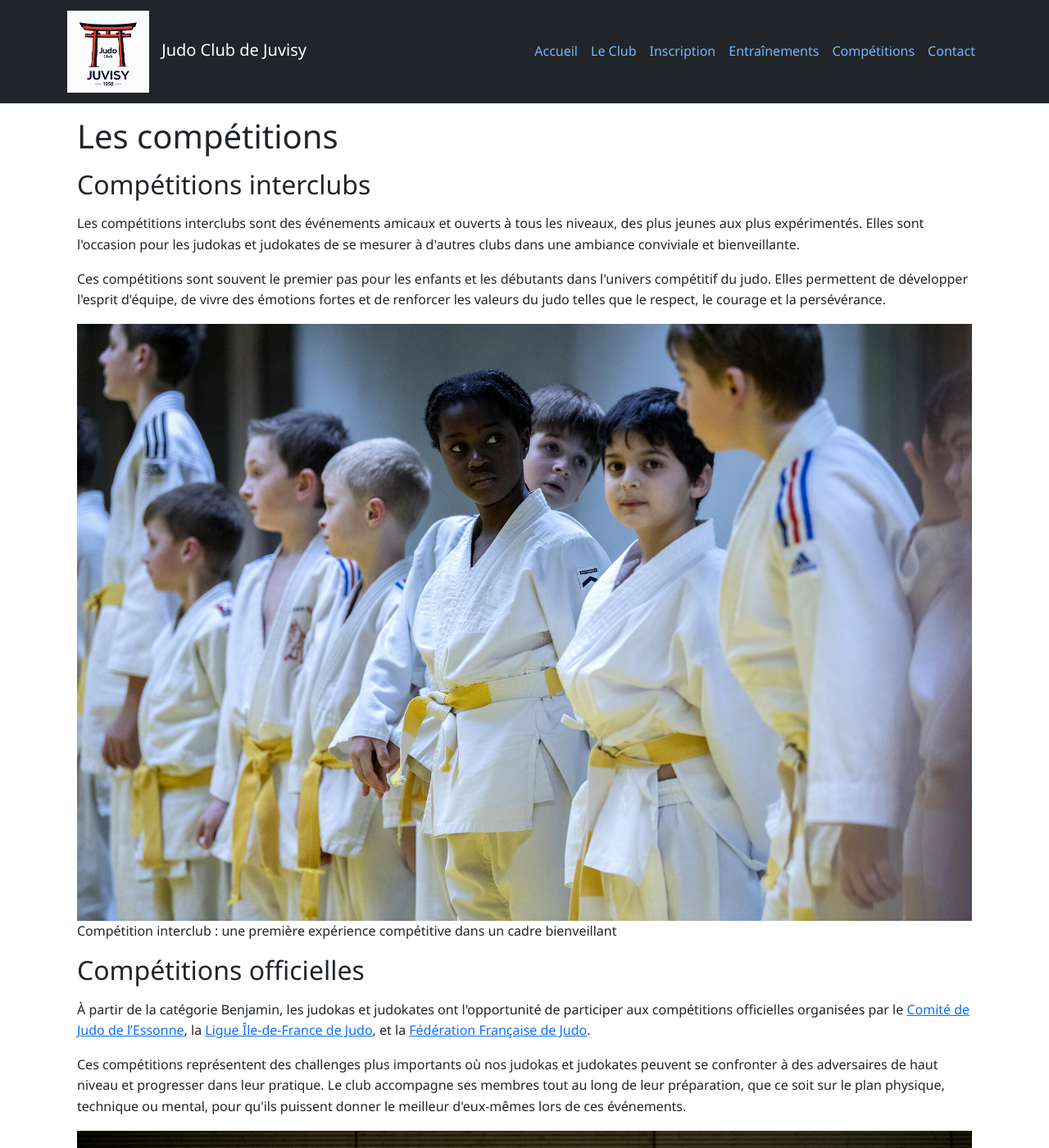
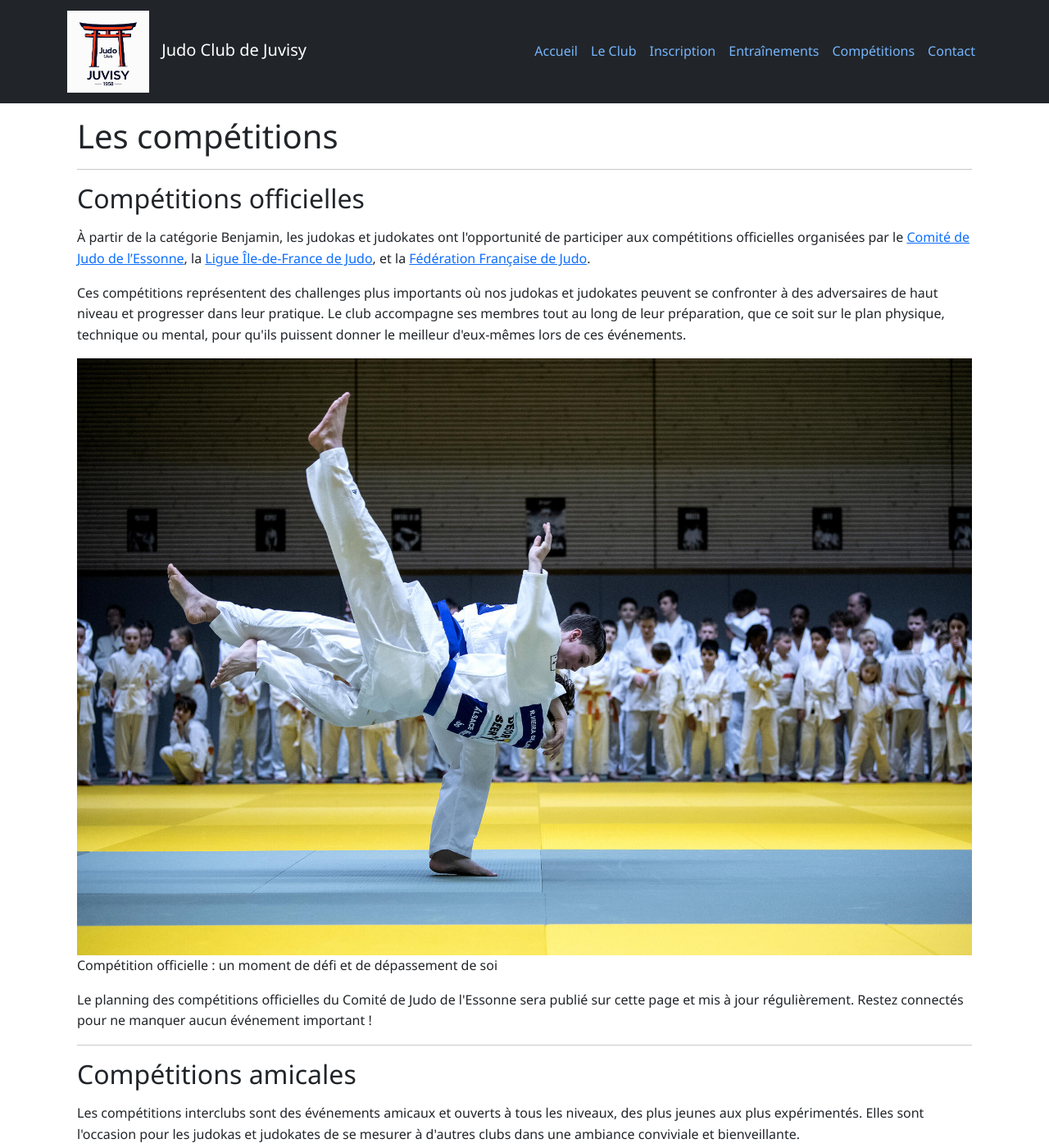
Before and after one commit to JudoClubJuvisy/website2, a Jekyll site: the page built from competitions.html, in a window 1280 px wide and 1400 px high. Shown: the whole window at 82% size. Built offline with Jekyll 4.4.1, drawn with Linux system fonts in a browser that asks for light colours; some of the changed text lies outside the part shown.

```diff
--- a/competitions.html
+++ b/competitions.html
@@ -7,19 +7,7 @@ title: Compétitions
     <section aria-labelledby="competitions">
         <h1 id="competitions">Les compétitions</h1>
 
-        <article aria-labelledby="competitions-interclubs">
-            <h2 id="competitions-interclubs">Compétitions interclubs</h2>
-            <p>
-                Les compétitions interclubs sont des événements amicaux et ouverts à tous les niveaux, des plus jeunes aux plus expérimentés. Elles sont l'occasion pour les judokas et judokates de se mesurer à d'autres clubs dans une ambiance conviviale et bienveillante.
-            </p>
-            <p>
-                Ces compétitions sont souvent le premier pas pour les enfants et les débutants dans l'univers compétitif du judo. Elles permettent de développer l'esprit d'équipe, de vivre des émotions fortes et de renforcer les valeurs du judo telles que le respect, le courage et la persévérance.
-            </p>
-            <figure>
-                <img src="{{ '/assets/images/competition_interclub.jpg' | relative_url }}" alt="Compétition interclub" class="img-fluid">
-                <figcaption>Compétition interclub : une première expérience compétitive dans un cadre bienveillant</figcaption>
-            </figure>
-        </article>
+		<hr>
 
         <article aria-labelledby="competitions-officielles">
             <h2 id="competitions-officielles">Compétitions officielles</h2>
@@ -37,5 +25,22 @@ title: Compétitions
                 Le planning des compétitions officielles du Comité de Judo de l'Essonne sera publié sur cette page et mis à jour régulièrement. Restez connectés pour ne manquer aucun événement important !
             </p>
         </article>
+
+		<hr>
+
+        <article aria-labelledby="competitions-amicales">
+            <h2 id="competitions-interclubs">Compétitions amicales</h2>
+            <p>
+                Les compétitions interclubs sont des événements amicaux et ouverts à tous les niveaux, des plus jeunes aux plus expérimentés. Elles sont l'occasion pour les judokas et judokates de se mesurer à d'autres clubs dans une ambiance conviviale et bienveillante.
+            </p>
+            <p>
+                Ces compétitions sont souvent le premier pas pour les enfants et les débutants dans l'univers compétitif du judo. Elles permettent de développer l'esprit d'équipe, de vivre des émotions fortes et de renforcer les valeurs du judo telles que le respect, le courage et la persévérance.
+            </p>
+            <figure>
+                <img src="{{ '/assets/images/competition_interclub.jpg' | relative_url }}" alt="Compétition interclub" class="img-fluid">
+                <figcaption>Compétition interclub : une première expérience compétitive dans un cadre bienveillant</figcaption>
+            </figure>
+        </article>
+
     </section>
 </main>
--- a/entrainements.html
+++ b/entrainements.html
@@ -4,22 +4,14 @@ title: Entraînements
 ---
 
 <div class="container my-3">
+
     <section aria-labelledby="trainings">
+
         <h1 id="trainings">Les entraînements</h1>
-        <p>Les entraînements ont lieu au <strong>gymnase Delaune, 38 rue Paul Doumer, à Juvisy</strong>.</p>
-        <div style="text-align:center">
-            <iframe src="https://www.google.com/maps/embed?pb=!1m18!1m12!1m3!1d2633.650294157062!2d2.3655987777120586!3d48.69305037131024!2m3!1f0!2f0!3f0!3m2!1i1024!2i768!4f13.1!3m3!1m2!1s0x47e5df58efde16a9%3A0x6e354691ea4c9325!2s38%20Rue%20Paul%20Doumer%2C%2091260%20Juvisy-sur-Orge!5e0!3m2!1sen!2sfr!4v1720263131535!5m2!1sen!2sfr"
-                    style="width:100%; height:450px; border:0;" allowfullscreen="" loading="lazy"
-                    referrerpolicy="no-referrer-when-downgrade" aria-label="Map of Gymnase Delaune, Juvisy-sur-Orge"></iframe>
-        </div>
 
-        <h3 id="stations">Stations de bus à proximité :</h3>
-        <ul>
-            <li>Ecole Jean Jaurès (Bus 486)</li>
-            <li>Mairie de Juvisy (Bus 285 et 486)</li>
-        </ul>
+		<hr>
 
-        <h2 id="schedule">Horaires des entraînements :</h2>
+        <h2 id="schedule">Horaires des entraînements</h2>
 
         <div class="table-responsive">
             <table class="table table-bordered">
@@ -62,21 +54,23 @@ title: Entraînements
             </table>
         </div>
 
-        <h3 id="benefits">Les bienfaits des disciplines :</h3>
-        <p>
-            Nous sommes ravis de vous inviter à enrichir votre pratique martiale en participant aux cours de Judo et de Ju-Jitsu. Le Judo et le Ju-Jitsu sont des disciplines complémentaires offrant de nombreux bienfaits physiques et mentaux.
-        </p>
-        <p>
-            Le Judo sollicite intensément les muscles et le système cardiovasculaire, améliorant force, endurance et flexibilité. Le Ju-Jitsu, quant à lui, met l’accent sur la coordination et l’agilité, renforçant la maîtrise de soi et la précision des mouvements.
-        </p>
-        <p>
-            Le Ju-Jitsu se concentre également sur les techniques d’autodéfense, complétant parfaitement les techniques de projection et de contrôle du Judo.
-        </p>
-        <p>
-            Nous avons espacé les cours pour vous permettre de pratiquer les deux disciplines dans les meilleures conditions possibles.
-        </p>
-        <p>
-            Par ailleurs, nous sommes ravis de continuer à vous proposer le Taïso, qui développera votre condition physique générale, tonus musculaire, flexibilité et équilibre, tout en étant adapté à tous les niveaux de forme physique.
-        </p>
+		<hr>
+
+        <h2 id="schedule">Le Dojo</h2>
+
+        <p>Les entraînements ont lieu au <strong>gymnase Delaune, 38 rue Paul Doumer, à Juvisy</strong>.</p>
+        <div style="text-align:center">
+            <iframe src="https://www.google.com/maps/embed?pb=!1m18!1m12!1m3!1d2633.650294157062!2d2.3655987777120586!3d48.69305037131024!2m3!1f0!2f0!3f0!3m2!1i1024!2i768!4f13.1!3m3!1m2!1s0x47e5df58efde16a9%3A0x6e354691ea4c9325!2s38%20Rue%20Paul%20Doumer%2C%2091260%20Juvisy-sur-Orge!5e0!3m2!1sen!2sfr!4v1720263131535!5m2!1sen!2sfr"
+                    style="width:100%; height:450px; border:0;" allowfullscreen="" loading="lazy"
+                    referrerpolicy="no-referrer-when-downgrade" aria-label="Map of Gymnase Delaune, Juvisy-sur-Orge"></iframe>
+        </div>
+
+        <h3 id="stations">Stations de bus à proximité :</h3>
+        <ul>
+            <li>Ecole Jean Jaurès (Bus 486)</li>
+            <li>Mairie de Juvisy (Bus 285 et 486)</li>
+        </ul>
+
     </section>
+
 </div>
--- a/le-club.html
+++ b/le-club.html
@@ -4,14 +4,21 @@ title: Le Club
 ---
 
 <main class="container my-3">
+
     <h1>Notre club</h1>
+
+    <hr>
+
     <section aria-labelledby="presentation-club">
-        <h2 id="presentation-club" class="sr-only">Présentation du club</h2>
-        <figure style="text-align:center">
+
+		<h2 id="presentation-club">Présentation du club</h2>
+
+		<figure style="text-align:center">
             <img src="{{ '/assets/images/main.jpg' | relative_url }}" alt="Image principale du Judo Club de Juvisy" loading="lazy">
             <figcaption>Bienvenue au Judo Club de Juvisy !</figcaption>
         </figure>
-        <article aria-labelledby="bienvenue">
+
+		<article aria-labelledby="bienvenue">
             <h3 id="bienvenue" class="sr-only">Bienvenue au Judo Club de Juvisy</h3>
             <p>
                 Avec plus de 60 ans d'existence, notre club est un pilier de la communauté sportive de Juvisy.<br>
@@ -27,4 +34,29 @@ title: Le Club
             </p>
         </article>
     </section>
+
+    <hr>
+
+    <section aria-labelledby="bienfaitsdujudo">
+
+		<h2 id="benefits">Les bienfaits du Judo, du Ju-Jitsu et du Taïso</h2>
+
+			<p>
+				Nous sommes ravis de vous inviter à enrichir votre pratique martiale en participant aux cours de Judo et de Ju-Jitsu. Le Judo et le Ju-Jitsu sont des disciplines complémentaires offrant de nombreux bienfaits physiques et mentaux.
+			</p>
+			<p>
+				Le Judo sollicite intensément les muscles et le système cardiovasculaire, améliorant force, endurance et flexibilité. Le Ju-Jitsu, quant à lui, met l’accent sur la coordination et l’agilité, renforçant la maîtrise de soi et la précision des mouvements.
+			</p>
+			<p>
+				Le Ju-Jitsu se concentre également sur les techniques d’autodéfense, complétant parfaitement les techniques de projection et de contrôle du Judo.
+			</p>
+			<p>
+				Nous avons espacé les cours pour vous permettre de pratiquer les deux disciplines dans les meilleures conditions possibles.
+			</p>
+			<p>
+				Par ailleurs, nous sommes ravis de continuer à vous proposer le Taïso, qui développera votre condition physique générale, tonus musculaire, flexibilité et équilibre, tout en étant adapté à tous les niveaux de forme physique.
+			</p>
+
+	</section>
+
 </main>
```
Also changed, not shown: contact.html (+7 -1 lines), inscription.html (+5 -4 lines).
